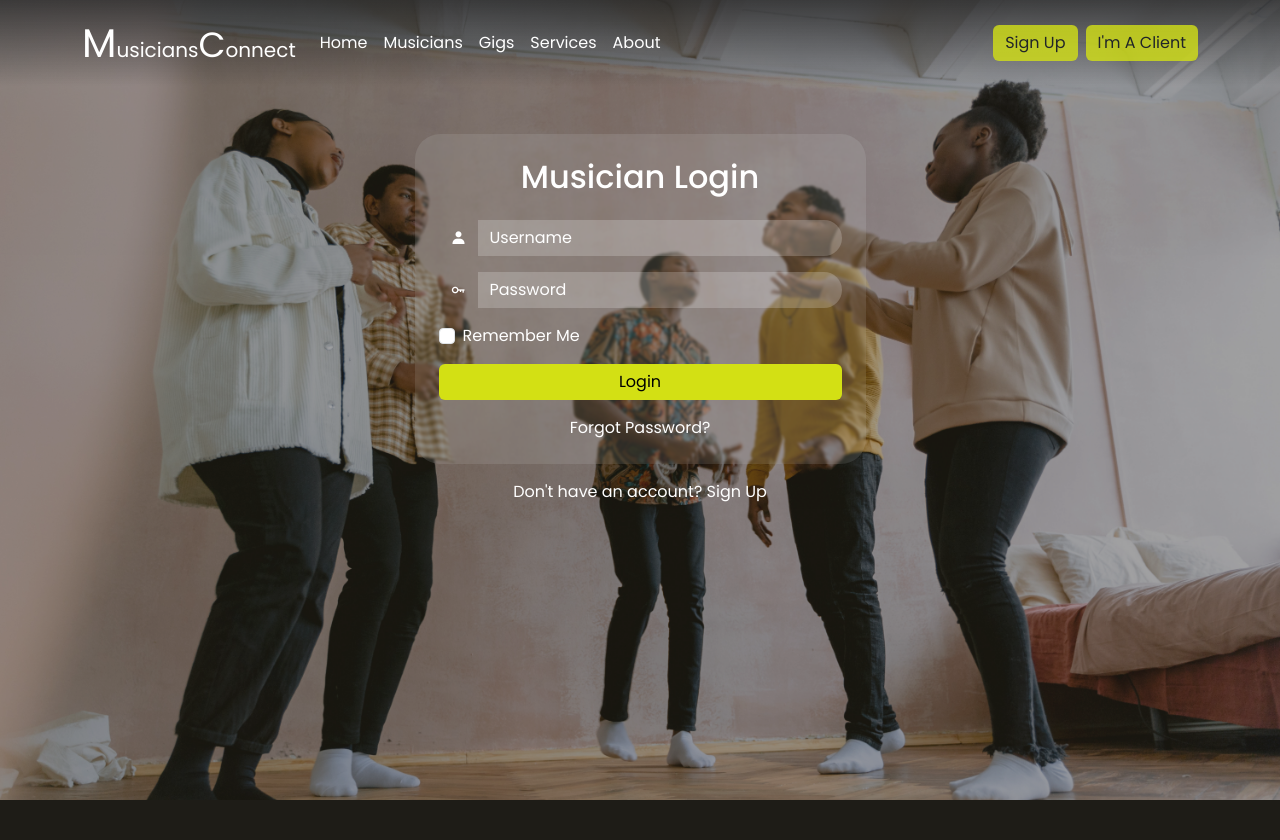
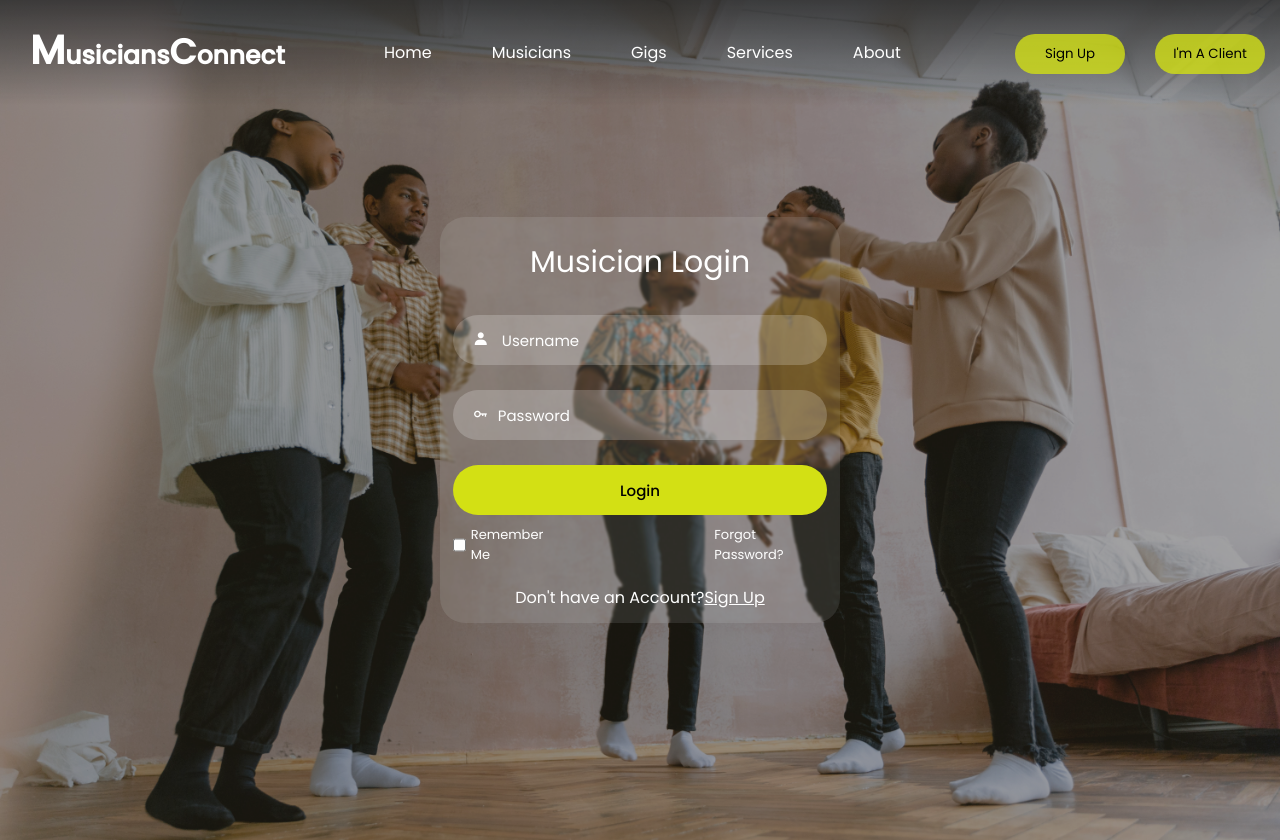
Before and after one commit to rhema254/_MusiciansConnect, a Django app: page /Login/ in a window 1280 px wide. Before the commit the page ends 800 px from the top, so only its background shows below. Run offline with Django 4.2, Linux system fonts and the light colour scheme.

Commit message:
Revert "update login page to use bootstrap"
This reverts commit 1b7663107b5c1e80dcfc562dc5ad4e509dce88d7.

```diff
--- a/core/templates/accounts/LoginMusicians.html
+++ b/core/templates/accounts/LoginMusicians.html
@@ -1,175 +1,137 @@
 {% load static %}
 
 <!DOCTYPE html>
-<html lang="en">
+<html>
+
 <head>
-    <meta charset="UTF-8">
-    <meta name="viewport" content="width=device-width, initial-scale=1.0">
-    <title>Login into your Account</title>
-    <link href="https://cdn.jsdelivr.net/npm/bootstrap@5.3.0-alpha1/dist/css/bootstrap.min.css" rel="stylesheet">
+    <meta charset="UTF_8">
+    <title>Login into your Account </title>
     <link href='https://unpkg.com/boxicons@2.1.4/css/boxicons.min.css' rel='stylesheet'>
-    <link href="https://fonts.googleapis.com/css2?family=Poppins:wght@400;500&display=swap" rel="stylesheet">
-    <style>
-        body {
-            font-family: "Poppins", sans-serif;
-            background-image: url("{% static 'Resources/Background.jpg' %}");
-            background-size: cover;
-            background-repeat: no-repeat;
-            background-attachment: fixed;
-        }
-        .wrapper {
-            min-height: 100vh;
-            background: rgba(39, 39, 39, 0.4);
-        }
-        .navbar {
-            background: linear-gradient(rgba(39, 39, 39, 0.8), transparent);
-        }
-        .navbar-brand, .nav-link {
-            color: white !important;
-        }
-        .nav-link:hover {
-            border-bottom: 2px solid #fff;
-        }
-        .btn-custom {
-            background: rgba(211, 224, 20, 0.8);
-            border: none;
-            transition: 0.5s ease;
-        }
-        .btn-custom:hover {
-            background-color: #fff;
-            font-size: 15px;
-        }
-        .form-box {
-            background-color: rgba(241, 252, 255, 0.1);
-            backdrop-filter: blur(1px);
-            border-radius: 25px;
-        }
-        .form-control {
-            background: rgba(255, 255, 255, 0.2);
-            color: #fff;
-            border: none;
-            border-radius: 30px;
-        }
-        .form-control:focus {
-            background: rgba(255, 255, 255, 0.39);
-            color: #fff;
-            box-shadow: none;
-        }
-        .form-control::placeholder {
-            color: #fff;
-        }
-        .btn-submit {
-            background: rgba(211, 224, 20, 1);
-            color: black;
-            border: none;
-            transition: 0.5s ease-out;
-        }
-        .btn-submit:hover {
-            background: #fff;
-            font-size: larger;
-        }
-        a {
-            color: #fff;
-            text-decoration: none;
-        }
-        a:hover {
-            color: #fff;
-            font-size: larger;
-        }
-    </style>
+    <link rel="stylesheet" href="{% static 'css/Login.css' %}">
+
 </head>
+
 <body>
     <div class="wrapper">
-        <nav class="navbar navbar-expand-lg navbar-dark">
-            <div class="container">
-                <a class="navbar-brand" href="#">
-                    <span style="font-size: 40px;">M</span>usicians<span style="font-size: 35px;">C</span>onnect
-                </a>
-                <button class="navbar-toggler" type="button" data-bs-toggle="collapse" data-bs-target="#navbarNav">
-                    <span class="navbar-toggler-icon"></span>
-                </button>
-                <div class="collapse navbar-collapse" id="navbarNav">
-                    <ul class="navbar-nav me-auto mb-2 mb-lg-0">
-                        <li class="nav-item">
-                            <a class="nav-link active" href="{% url 'landingpage' %}">Home</a>
-                        </li>
-                        <li class="nav-item">
-                            <a class="nav-link" href="{% url 'musicianspage' %}">Musicians</a>
-                        </li>
-                        <li class="nav-item">
-                            <a class="nav-link" href="{% url 'gigspage' %}">Gigs</a>
-                        </li>
-                        <li class="nav-item">
-                            <a class="nav-link" href="#">Services</a>
-                        </li>
-                        <li class="nav-item">
-                            <a class="nav-link" href="#">About</a>
-                        </li>
-                    </ul>
-                    <div class="d-flex">
-                        <a href="{% url 'register' %}" class="btn btn-custom me-2">Sign Up</a>
-                        <a href="{% url 'loginclients' %}" class="btn btn-custom">I'm A Client</a>
-                    </div>
-                </div>
+        <!---------------- Navigation Bar------------------------->
+        <nav class="nav">
+            <div class="nav-logo">
+                <p><span style="font-size: 40px;"> M</span>usicians<span style="font-size: 35px;">C</span>onnect</p>
+            </div>
+            <div class="nav-menu" id="navMenu">
+                <ul>
+                    <li><a href="{% url 'landingpage' %}" class="link active">Home</a></li>
+                    <li><a href="{% url 'musicianspage' %}" class="link">Musicians</a></li>
+                    <li><a href="{% url 'gigspage' %}" class="link">Gigs</a></li>
+                    <li><a href="#" class="link">Services</a></li>
+                    <li><a href="#" class="link">About </a></li>
+                </ul>
+            </div>
+            <!-------------Js Function to switch up the Login and Sign up Pages on the login page--------------------->
+            <div class="nav-button">
+                <a href="{% url 'register' %}"><button class="btn" id="registerBtn"> Sign Up </button></a>
+                <a href="{% url 'loginclients' %}"><button class="btn" id="loginBtn"> I'm A Client</button></a>
+
+            </div>
+            <!---------------------------For small Screens: This is a Hamburger Menu button------------------------->
+            <div class="nav-menu-btn">
+                <i class="bx bx-menu" onclick="myMenuFunction()"></i>
             </div>
         </nav>
 
-        <div class="container mt-5">
-            <div class="row justify-content-center">
-                <div class="col-md-6 col-lg-5">
-                    <div class="form-box p-4">
-                        <h2 class="text-center text-white mb-4">Musician Login</h2>
-                        {% if messages %}
-                            {% for message in messages %}
-                                <div class="alert alert-{{ message.tags }}" role="alert">
-                                    {{ message }}
-                                </div>
-                            {% endfor %}
-                        {% endif %}
-                        <form method="POST" id="loginForm">
-                            {% csrf_token %}
-                            <div class="mb-3">
-                                <div class="input-group">
-                                    <span class="input-group-text bg-transparent border-0 text-white"><i class="bx bxs-user"></i></span>
-                                    <input type="text" class="form-control" placeholder="Username" name="uname" required>
-                                </div>
-                            </div>
-                            <div class="mb-3">
-                                <div class="input-group">
-                                    <span class="input-group-text bg-transparent border-0 text-white"><i class="bx bx-key"></i></span>
-                                    <input type="password" class="form-control" placeholder="Password" name="pass" required>
-                                </div>
-                            </div>
-                            <div class="mb-3 form-check">
-                                <input type="checkbox" class="form-check-input" id="login-check">
-                                <label class="form-check-label text-white" for="login-check">Remember Me</label>
-                            </div>
-                            <button type="submit" class="btn btn-submit w-100 mb-3">Login</button>
-                            <div class="text-center">
-                                <a href="{% url 'reset_password' %}">Forgot Password?</a>
-                            </div>
-                        </form>
+
+        <div class="success_popup" role="alert">
+            {% for msg in messages %}
+            {{ msg }}
+            {% endfor %}
+        </div>
+
+        <!-----------------------------Form Box---------------------------------->
+        <div class="form-box">
+            <!--------------Login Box----------------->
+            <div class="login-container" id="login">
+                <div class="top">
+                    <header> Musician Login </header>
+                </div>
+                <div class="login-forms">
+                    <form method="POST" id="loginForm">
+                        {% csrf_token %}
+
+                        <div class="input-box">
+                            <input type="text" class="input-field" placeholder=" Username" name="uname">
+                            <i class="bx bxs-user"></i>
+                        </div>
+                        <div class="input-box">
+                            <input type="password" class="input-field" placeholder="Password" name="pass">
+                            <i class="bx bx-key"></i>
+                        </div>
+
+                        <button type="submit" class="submit">Login</button>
+
+                    </form>
+                    <div class="two-cols">
+                        <div class="one">
+                            <input type="checkbox" id="login-check">
+                            <label for="login-check">Remember Me</label>
+                        </div>
+                        <div class="two">
+                            <label><a href="{% url 'reset_password' %}">Forgot Password?</a></label>
+                        </div>
                     </div>
-                    <div class="text-center mt-3">
-                        <p class="text-white mb-0">Don't have an account? <a href="{% url 'register' %}">Sign Up</a></p>
+                    <div class="bottom">
+                        <span> Don't have an Account?<a href="{% url 'register' %}">Sign Up</a></span>
                     </div>
                 </div>
+
             </div>
+            <!--------------Login Form ends Here-------------------------->
+
+            <!-----------registration form (General)---------->
+
         </div>
     </div>
+    <!----------------Script for small screens------------------->
+    <script>
+        function myMenuFunction() {
+            var i = document.getElementById("navMenu");
 
-    <script src="https://cdn.jsdelivr.net/npm/bootstrap@5.3.0-alpha1/dist/js/bootstrap.bundle.min.js"></script>
+            if (i.className === "nav-menu") {
+
+                i.className += " responsive";
+            }
+            else {
+                i.className = "nav-menu";
+            }
+
+        }
+    </script>
     <script src="https://code.jquery.com/jquery-3.6.0.min.js"></script>
     <script>
-        document.getElementById("loginForm").addEventListener("submit", function(event) {
+
+        function myFunction() {
+            var x = document.getElementById("myInput");
+            if (x.type === "password") {
+                x.type = "text";
+            } else {
+                x.type = "password";
+            }
+        }
+
+
+    </script>
+    <script>
+        document.getElementById("loginForm").addEventListener("submit", function (event) {
             var unameInput = document.querySelector('input[name="uname"]');
             var passInput = document.querySelector('input[name="pass"]');
 
             if (!unameInput.value || !passInput.value) {
                 alert("Please fill in all fields");
-                event.preventDefault();
+                event.preventDefault(); // Prevent the form from being submitted
             }
         });
+
     </script>
+
 </body>
+
 </html>
```
